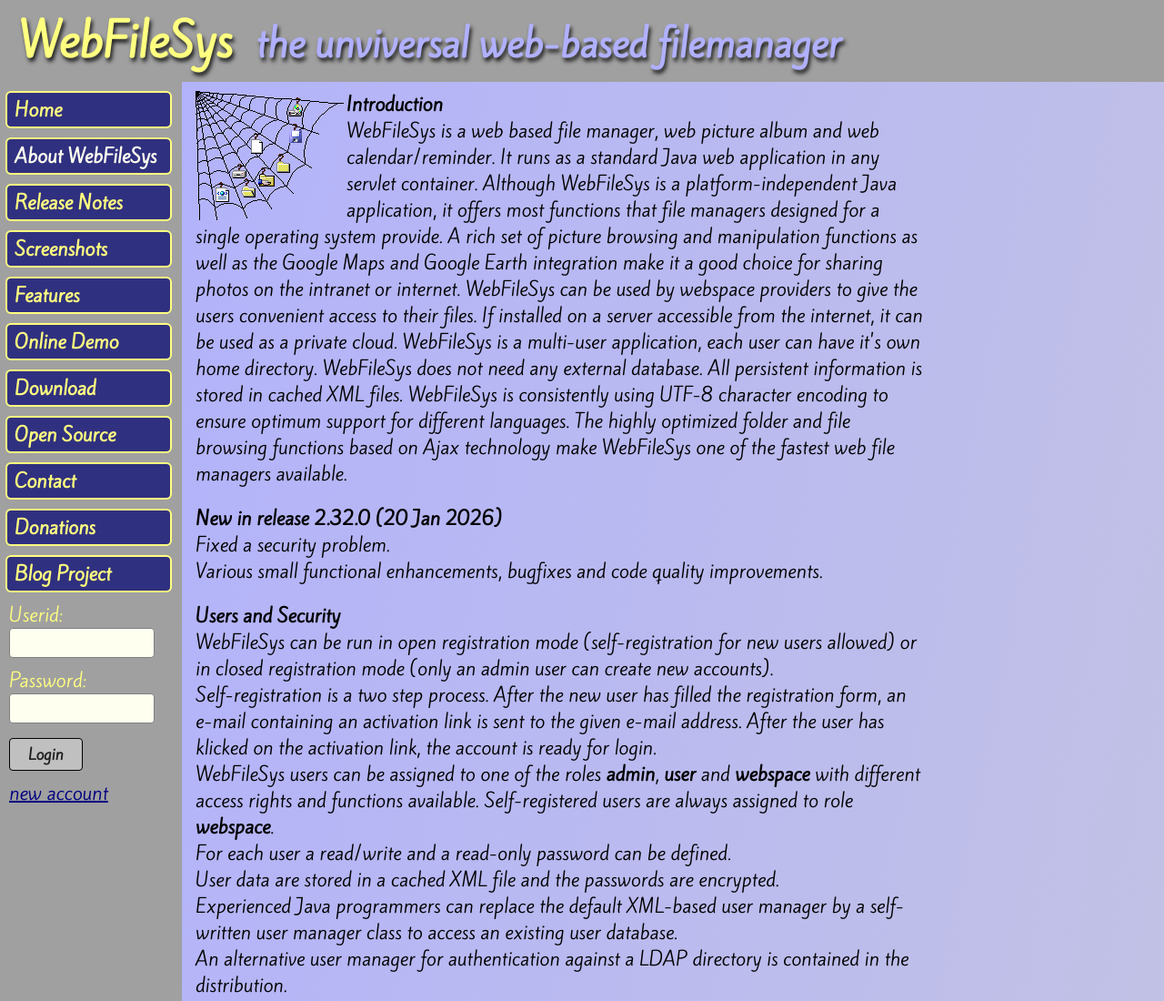
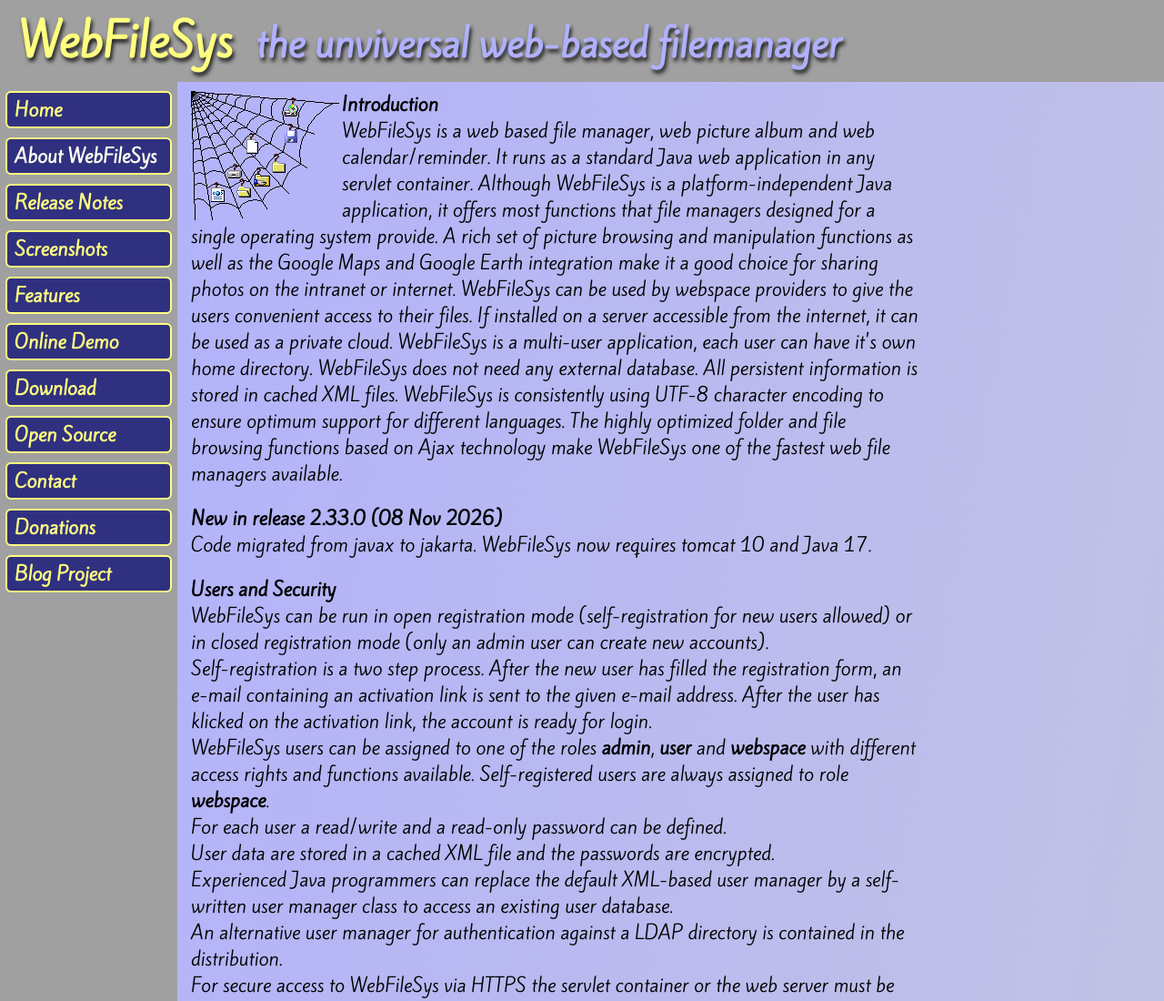
Before and after one commit to fhoehnel/webfilesys-home, a plain HTML site: page webfilesys.html in a window 1280 px wide. Shown: the top 1100 px of the page at 91% size. Drawn offline with Linux system fonts and the light colour scheme.

Commit message:
release 2.33.0

```diff
--- a/menu.html
+++ b/menu.html
@@ -24,7 +24,7 @@
 
     <div class="menuItem">
       <a id="menuItem3" target="_blank"
-	    href="https://www.webfilesys.de:443/arcoiris-blog/visitor/screenshots-webfilesys-1/b42a52c6-36bc-4d02-af5d-5e6b94593893">
+	    href="https://webfilesys.ddns.net:443/arcoiris-blog/visitor/screenshots-webfilesys-3/d67165ce-45de-44a5-b550-df8518615f9b">
         Screenshots
       </a>
 	</div>
@@ -72,30 +72,6 @@
 	</div>
   </div>
 
-  <div class="loginFormLabel">
-    Userid:
-  </div>
-
-  <div class="loginFormField">
-    <input type="text" name="userid" maxlength="30" value="" />
-  </div>
-
-  <div class="loginFormLabel">
-    Password:
-  </div>
-
-  <div class="loginFormField">
-    <input type="password" name="password" maxlength="30" value="" />
-  </div>
-
-  <div class="loginButton">
-    <input type="submit" value="Login" />
-  </div>
-
-  <div class="loginLink">
-    <a href="https://www.webfilesys.de/webfilesys/servlet?command=registerSelf" target="_blank">new account</a>
-  </div>
-
   <div style="height:20px;"></div>
 
 </form>
--- a/webfilesys.html
+++ b/webfilesys.html
@@ -52,10 +52,9 @@ in cached XML files. WebFileSys is consistently using UTF-8 character encoding t
 optimum support for different languages. The highly optimized folder and file browsing functions
 based on Ajax technology make WebFileSys one of the fastest web file managers available.
 
-<h3>New in release 2.32.0 (20 Jan 2026)</h3>
+<h3>New in release 2.33.0 (08 Nov 2026)</h3>
 
-Fixed a security problem.<br/>
-Various small functional enhancements, bugfixes and code quality improvements.
+Code migrated from javax to jakarta. WebFileSys now requires tomcat 10 and Java 17.
 
 <h3> Users and Security </h3>
 
```
Also changed, not shown: blog.html (+1 -1 lines), download.html (+1 -1 lines), onlineDemo.html (+5 -15 lines), releasenotes.html (+5 -0 lines), 2 other files.
